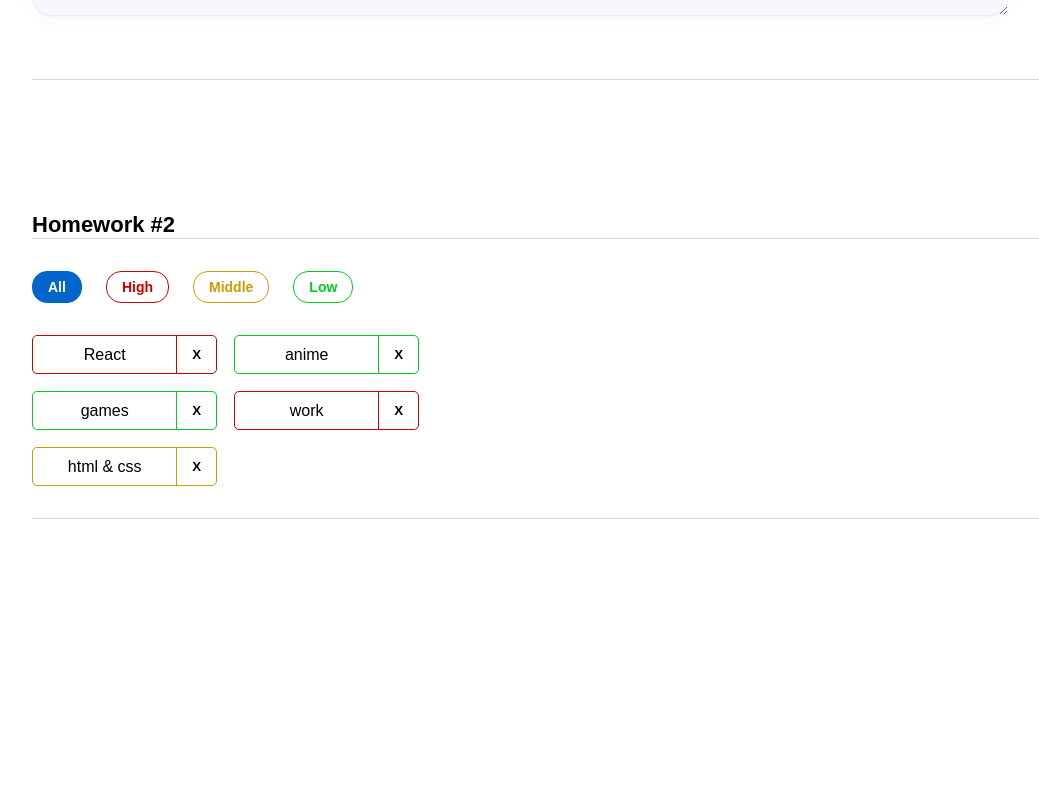
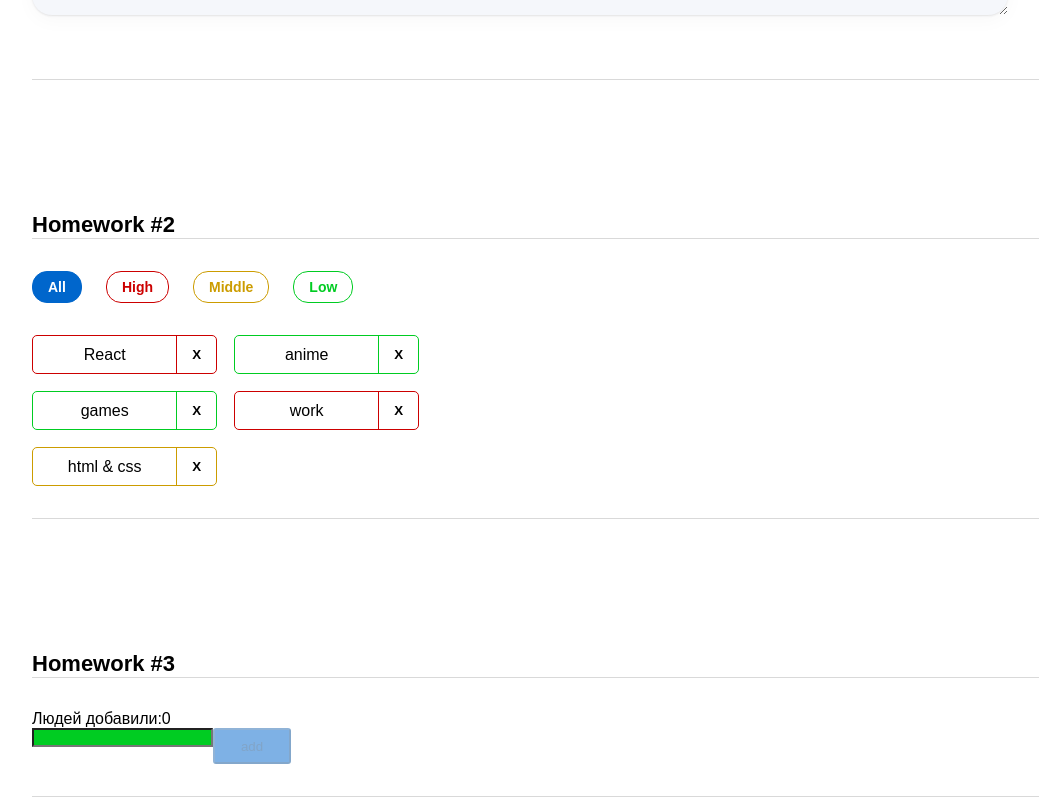
Before and after one commit to springevidence/Homework01, a React (Create React App) app: page /#/ in a window 1280 px wide. Shown: the part 473-1270 px from the top of the page, without its empty margins (38-1077 px from the left). Before the commit the page ends 992 px from the top, so only its background shows below. Built offline with nearby package versions, Linux system fonts and the light colour scheme.

Commit message:
added new components Greeting and GreetingContainer

```diff
--- a/package.json
+++ b/package.json
@@ -14,7 +14,7 @@
     "@types/node": "16.11.56",
     "@types/react": "18.0.17",
     "@types/react-dom": "18.0.6",
-    "@types/uuid": "8.3.4",
+    "@types/uuid": "^9.0.1",
     "axios": "0.27.2",
     "gh-pages": "^5.0.0",
     "react": "18.2.0",
@@ -24,7 +24,7 @@
     "react-scripts": "5.0.1",
     "redux": "4.2.0",
     "typescript": "4.7.4",
-    "uuid": "9.0.0",
+    "uuid": "^9.0.0",
     "web-vitals": "2.1.4"
   },
   "scripts": {
--- a/src/s1-main/App.tsx
+++ b/src/s1-main/App.tsx
@@ -2,6 +2,7 @@
 import s from './App.module.css'
 import HW1 from '../s2-homeworks/hw01/HW1'
 import HW2 from "../s2-homeworks/hw02/HW2";
+import HW3 from "../s2-homeworks/hw03/HW3";
 
 function App() {
     return (
@@ -9,7 +10,7 @@
             <HW1/>
             {/*раскомментировать по ходу выполнения*/}
             <HW2/>
-            {/*<HW3/>*/}
+            <HW3/>
             {/*<HW4/>*/}
 
             {/*при выполнении дз 5 и более - закомментировать здесь дз 1-4, так как они есть внутри дз 5*/}
--- a/src/s2-homeworks/hw03/Greeting.module.css
+++ b/src/s2-homeworks/hw03/Greeting.module.css
@@ -1,13 +1,26 @@
 .greetingForm {
+    display: flex;
+    flex-direction: column;
 }
 
 .inputAndButtonContainer {
+    display: flex;
+    flex-direction: row;
 }
 
 .error {
+    background-color: #cc0000;
+}
+
+.notError {
+    background-color: #00cc22;
 }
 
 .input {
+    border: 1px solid #D1D1D1;
+    border-radius: 5px;
+    width: 372px;
+    height: 36px;
 }
 
 .input:focus {
@@ -17,6 +30,12 @@
 }
 
 .button {
+    align-items: flex-start;
+    background: #0066CC;
+    opacity: 0.5;
+    border-radius: 3px;
+    width: 78px;
+    height: 36px;
 }
 
 .button:focus {
@@ -29,6 +48,7 @@
 }
 
 .text {
+    display: flex;
 }
 
 .greeting {
--- a/src/s2-homeworks/hw03/Greeting.tsx
+++ b/src/s2-homeworks/hw03/Greeting.tsx
@@ -2,14 +2,14 @@
 import s from './Greeting.module.css'
 
 type GreetingPropsType = {
-    name: any // need to fix any
-    setNameCallback: any // need to fix any
-    addUser: any // need to fix any
-    onBlur: any // need to fix any
-    onEnter: any // need to fix any
-    error: any // need to fix any
-    totalUsers: any // need to fix any
-    lastUserName?: any // need to fix any
+    name: string // need to fix any
+    setNameCallback: (e: ChangeEvent<HTMLInputElement>) => void // need to fix any
+    addUser: () => void // need to fix any
+    onBlur: () => void // need to fix any
+    onEnter: (e: KeyboardEvent<HTMLInputElement>) => void // need to fix any
+    error: string // need to fix any
+    totalUsers: number // need to fix any
+    lastUserName?: string // need to fix any
 }
 
 // презентационная компонента (для верстальщика)
@@ -25,7 +25,12 @@
         lastUserName,
     } // деструктуризация пропсов
 ) => {
-    const inputClass = s.errorInput // need to fix with (?:)
+    let inputClass: string
+    if (error) {
+        inputClass = s.errorInput // need to fix with (?:)
+    } else {
+        inputClass = s.notError
+    }
 
     return (
         <div id={'hw3-form'} className={s.greetingForm}>
--- a/src/s2-homeworks/hw03/GreetingContainer.tsx
+++ b/src/s2-homeworks/hw03/GreetingContainer.tsx
@@ -3,35 +3,51 @@
 import { UserType } from './HW3'
 
 type GreetingContainerPropsType = {
-    users: any // need to fix any
-    addUserCallback: any // need to fix any
+    users: UserType[] // need to fix any +
+    addUserCallback: (name: string) => void// need to fix any +
 }
 
-export const pureAddUser = (name: any, setError: any, setName: any, addUserCallback: any) => {
+export const pureAddUser = (name: string, setError: (error: string) => void, setName: (name: string) => void, addUserCallback: (name: string) => void) => {
     // если имя пустое - показать ошибку, иначе - добавить юзера и очистить инпут
+    if (name.trim() === '') {
+        setError("Ошибка! Введите имя!")
+        setName('')
+        // console.log(name.length)
+    // } else if (name === '    ') {
+    //     setError("Ошибка! Введите имя!")
+    } else {
+
+        addUserCallback(name);
+        setName('')
+    }
 }
 
-export const pureOnBlur = (name: any, setError: any) => { // если имя пустое - показать ошибку
+export const pureOnBlur = (name: string, setError: (error: string) => void) => { // если имя пустое - показать ошибку
+    if (name === '') {
+        setError("Ошибка! Введите имя!")
+    } else if (name === '    ') {
+        setError("Ошибка! Введите имя!")
+    }
 }
 
-export const pureOnEnter = (e: any, addUser: any) => { // если нажата кнопка Enter - добавить
+export const pureOnEnter = (e: KeyboardEvent<HTMLInputElement>, addUser: () => void) => { // если нажата кнопка Enter - добавить
+    if (e.key === "Enter") {
+        addUser()
+    }
 }
-
 // более простой и понятный для новичков
 // function GreetingContainer(props: GreetingPropsType) {
-
 // более современный и удобный для про :)
 const GreetingContainer: React.FC<GreetingContainerPropsType> = ({
     users,
     addUserCallback,
 }) => {
     // деструктуризация пропсов
-    const [name, setName] = useState<any>('') // need to fix any
-    const [error, setError] = useState<any>('') // need to fix any
+    const [name, setName] = useState<string>('') // need to fix any +
+    const [error, setError] = useState<string>('') // need to fix any +
 
-    const setNameCallback = (e: any) => { // need to fix any
-        setName('some name') // need to fix
-
+    const setNameCallback = (e: ChangeEvent<HTMLInputElement>) => { // need to fix any +
+        setName(e.currentTarget.value) // need to fix +
         error && setError('')
     }
     const addUser = () => {
@@ -42,12 +58,12 @@
         pureOnBlur(name, setError)
     }
 
-    const onEnter = (e: any) => {
+    const onEnter = (e: KeyboardEvent<HTMLInputElement>) => {
         pureOnEnter(e, addUser)
     }
 
-    const totalUsers = 0 // need to fix
-    const lastUserName = 'some name' // need to fix
+    const totalUsers = users.length // need to fix +
+    const lastUserName = name // need to fix +
 
     return (
         <Greeting
--- a/src/s2-homeworks/hw03/HW3.tsx
+++ b/src/s2-homeworks/hw03/HW3.tsx
@@ -4,35 +4,37 @@
 import GreetingContainer from './GreetingContainer'
 
 /*
-* 1 - описать тип UserType
-* 2 - указать нужный тип в useState с users
-* 3 - дописать типы и логику функции pureAddUserCallback и проверить её тестами
-* 4 - в файле GreetingContainer.tsx дописать типизацию пропсов
-* 5 - в файле GreetingContainer.tsx указать нужные типы в useState с name и error
-* 6 - в файле GreetingContainer.tsx дописать тип и логику функции setNameCallback
-* 7 - в файле GreetingContainer.tsx дописать логику функций pureAddUser, pureOnBlur, pureOnEnter и проверить их тестами
-* 8 - в файле GreetingContainer.tsx вычислить количество добавленных и имя последнего (totalUsers, lastUserName)
-* 9 - в файле Greeting.tsx дописать типизацию пропсов
+* 1 - описать тип UserType +
+* 2 - указать нужный тип в useState с users +
+* 3 - дописать типы и логику функции pureAddUserCallback и проверить её тестами +
+* 4 - в файле GreetingContainer.tsx дописать типизацию пропсов +
+* 5 - в файле GreetingContainer.tsx указать нужные типы в useState с name и error +
+* 6 - в файле GreetingContainer.tsx дописать тип и логику функции setNameCallback +
+* 7 - в файле GreetingContainer.tsx дописать логику функций pureAddUser, pureOnBlur, pureOnEnter и проверить их тестами +
+* 8 - в файле GreetingContainer.tsx вычислить количество добавленных и имя последнего (totalUsers, lastUserName) +
+* 9 - в файле Greeting.tsx дописать типизацию пропсов +
 * 10 - в файле Greeting.tsx вычислить inputClass в зависимости от наличия ошибки
 * 11 - сделать стили в соответствии с дизайном
 * */
 
 // types
 export type UserType = {
-    _id: any // need to fix any
-    name: any // need to fix any
+    _id: string // need to fix any +
+    name: string // need to fix any +
 }
 
-export const pureAddUserCallback = (name: any, setUsers: any, users: any) => { // need to fix any
-    const user = { // need to fix
+export const pureAddUserCallback = (name: string, setUsers: ([]) => void, users: UserType[]) => { // need to fix any +
+    const user = { // need to fix +
+        name: name,
+        _id: v1()
     }
     setUsers([...users, user])
 }
 
 const HW3 = () => {
-    const [users, setUsers] = useState<any>([]) // need to fix any
+    const [users, setUsers] = useState<UserType[]>([]) // need to fix any +
 
-    const addUserCallback = (name: any) => { // need to fix any
+    const addUserCallback = (name: string) => { // need to fix any
         pureAddUserCallback(name, setUsers, users)
     }
 
```
Also changed, not shown: 1 other file (tests, documents, lock files or other folders).
